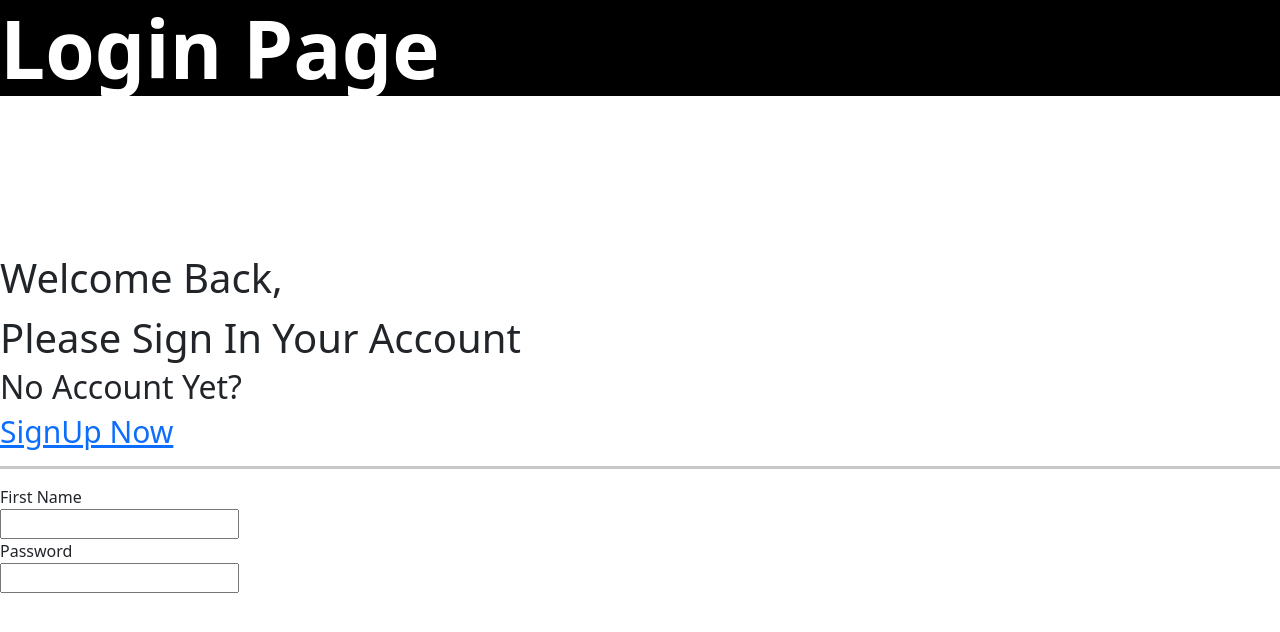
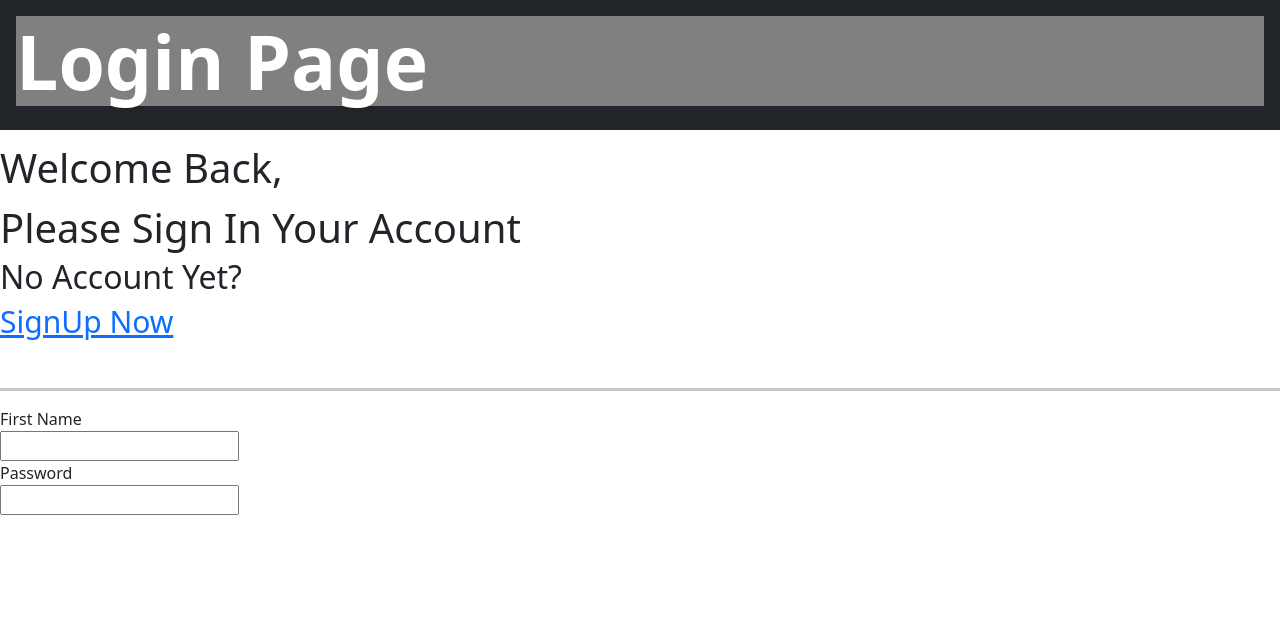
Before and after one commit to ernest-1213/NewProject1, a plain HTML site: page index.html in a window 1280 px wide. Drawn offline with nearby package versions, Linux system fonts and the light colour scheme.

```diff
--- a/index.css
+++ b/index.css
@@ -1,7 +1,8 @@
 .test {
-    background-color:black;
-    font-size: 80px;
+    background-color:grey;
+    font-size: 75px;
     font-weight: bolder;
+    margin-right: 0%;
     color: white;
 }
 
--- a/index.html
+++ b/index.html
@@ -4,19 +4,19 @@
         <link rel="stylesheet" href="./index.css" />
     </head>
     <body>
-        <div class="w3-container">
+        <div class= "p-3 mb-2 bg-dark text-white">
         <h1 class="test">Login Page</h1>
         </div>
 
-        <br><br><br><br><br><br>
+
 
         <div class="login-container">
-            <div>Welcome Back,</div>
+            <div >Welcome Back,</div>
             <span>Please Sign In Your Account </span>
         </div>
 
         <h2>
-        <div class="sign-container">
+        <div class="sign-container mb-5">
             <h2>No Account Yet?</h2><a href="#" class="text-primary">SignUp Now</a>
         </div>
         </h2>
```
